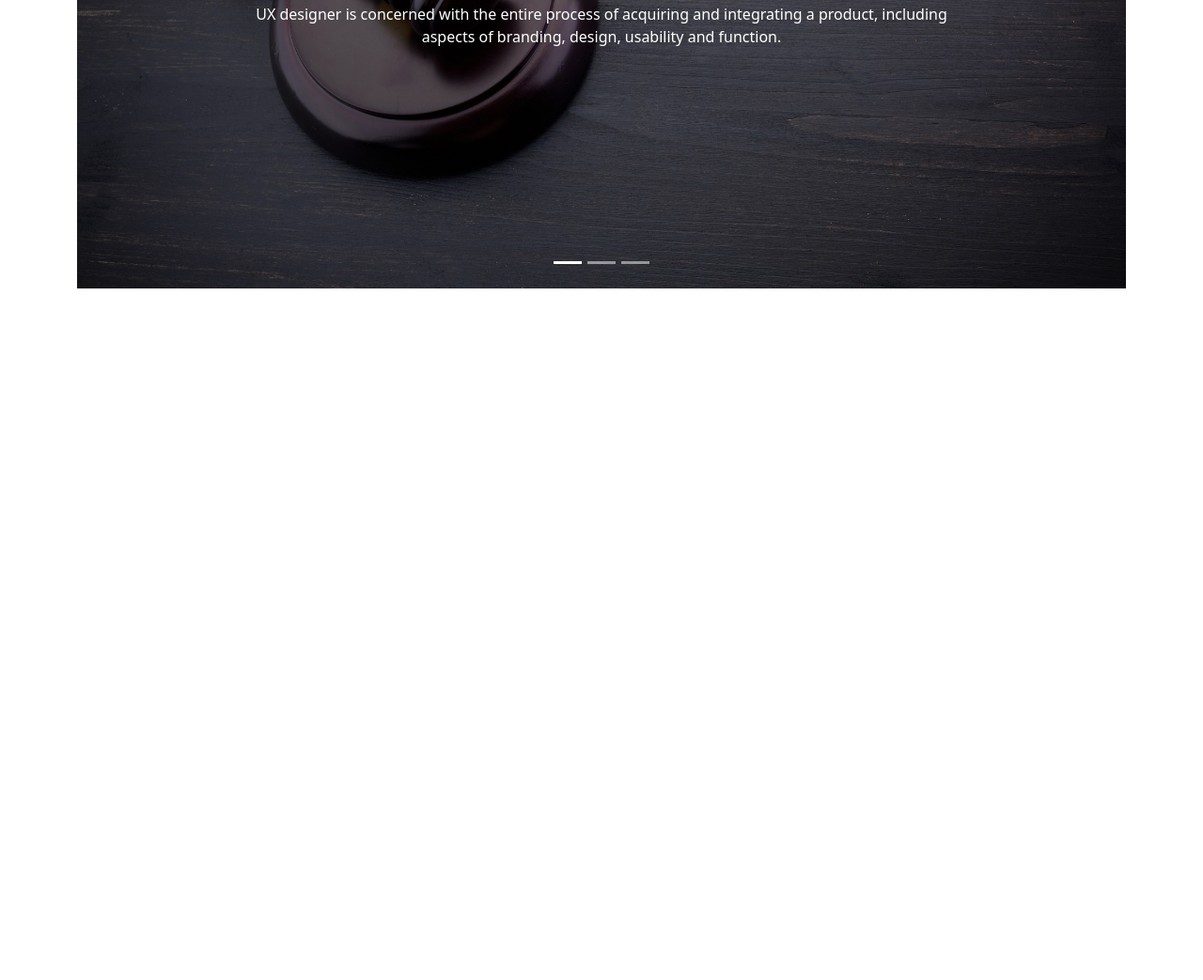
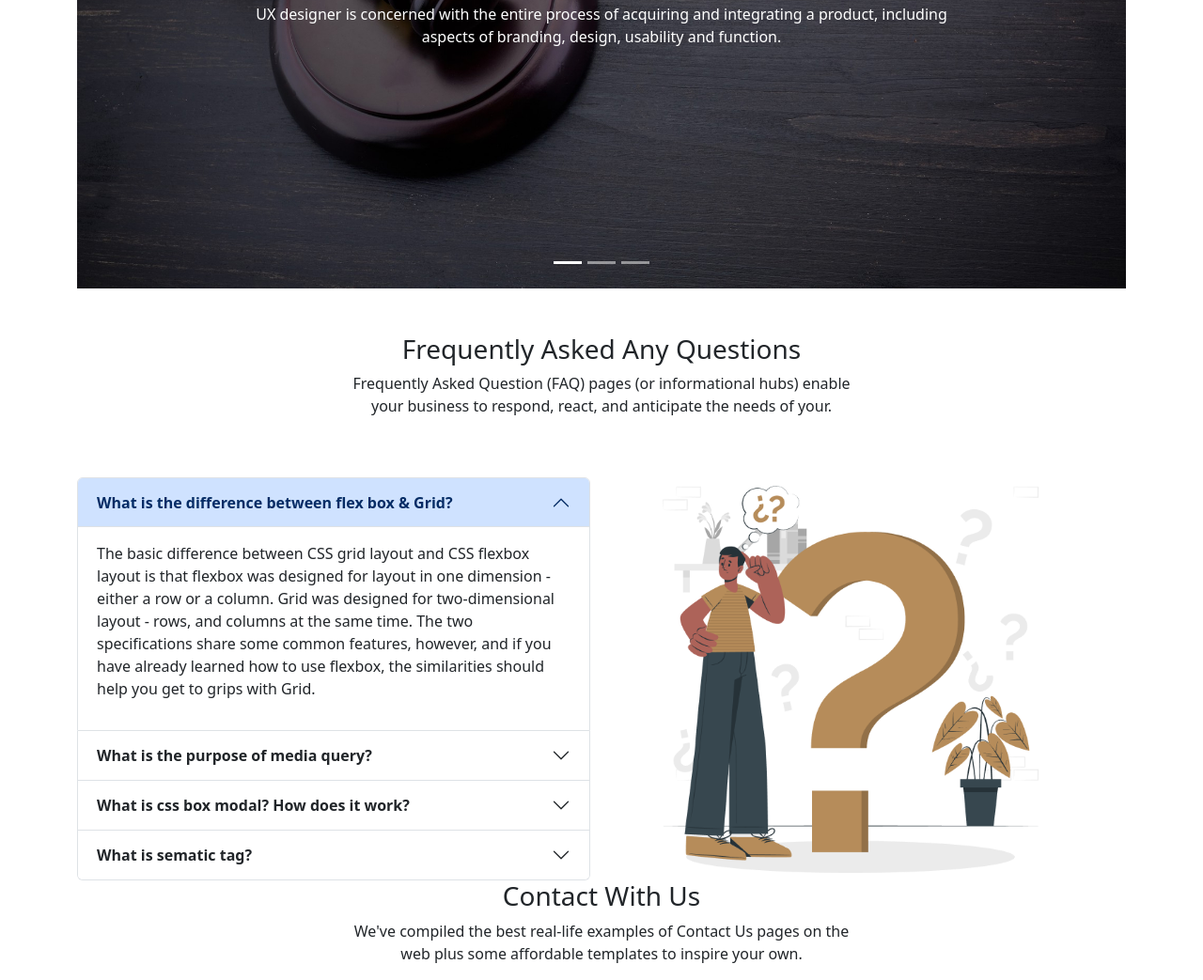
Before and after one commit to mostafizul/Legal-Website, a plain HTML site: page index.html in a window 1280 px wide. Shown: the part 2092-3135 px from the top of the page at 94% size. Before the commit the page ends 2399 px from the top, so only its background shows below. Drawn offline with nearby package versions, Linux system fonts and the light colour scheme.

Commit message:
FAQ section

```diff
--- a/index.html
+++ b/index.html
@@ -251,7 +251,82 @@
               </div>
         </section>
 
+        <section class="FAQ mt-5">
+            <div class="FAQ-content text-center w-50 mx-auto">
+                <h3 class="mb-2">Frequently Asked Any Questions</h3>
+                <p>Frequently Asked Question (FAQ) pages (or informational hubs) enable your business to respond, react, and anticipate the needs of your.</p>
+            </div>
 
+            <div class="row mt-5 d-flex justify-content-center align-items-center gy-3">
+                <div class="col-lg-6 col-md-6 col-sm-12">
+                    <div class="accordion" id="accordionPanelsStayOpenExample">
+                        <div class="accordion-item">
+                          <h2 class="accordion-header">
+                            <button class="accordion-button fw-bolder" type="button" data-bs-toggle="collapse" data-bs-target="#panelsStayOpen-collapseOne" aria-expanded="true" aria-controls="panelsStayOpen-collapseOne">
+                               What is the difference between flex box & Grid?
+                            </button>
+                          </h2>
+                          <div id="panelsStayOpen-collapseOne" class="accordion-collapse collapse show">
+                            <div class="accordion-body">
+                              <p>The basic difference between CSS grid layout and CSS flexbox layout is that flexbox was designed for layout in one dimension - either a row or a column. Grid was designed for two-dimensional layout - rows, and columns at the same time. The two specifications share some common features, however, and if you have already learned how to use flexbox, the similarities should help you get to grips with Grid.</p>
+                            </div>
+                          </div>
+                        </div>
+                        <div class="accordion-item">
+                          <h2 class="accordion-header">
+                            <button class="accordion-button collapsed fw-bolder" type="button" data-bs-toggle="collapse" data-bs-target="#panelsStayOpen-collapseTwo" aria-expanded="false" aria-controls="panelsStayOpen-collapseTwo">
+                                What is the purpose of media query?                            </button>
+                          </h2>
+                          <div id="panelsStayOpen-collapseTwo" class="accordion-collapse collapse">
+                            <div class="accordion-body">
+                              <p>Media queries allow you to apply CSS styles depending on a device's general type (such as print vs. screen) or other characteristics such as screen resolution or browser viewport width. Media queries are used for the following: To conditionally apply styles with the CSS @media and @import at-rules.</p>
+                            </div>
+                          </div>
+                        </div>
+                        <div class="accordion-item">
+                          <h2 class="accordion-header">
+                            <button class="accordion-button collapsed fw-bolder" type="button" data-bs-toggle="collapse" data-bs-target="#panelsStayOpen-collapseThree" aria-expanded="false" aria-controls="panelsStayOpen-collapseThree">
+                                What is css box modal? How does it work?
+                            </button>
+                          </h2>
+                          <div id="panelsStayOpen-collapseThree" class="accordion-collapse collapse">
+                            <div class="accordion-body">
+                              <p>The CSS box model is essentially a box that wraps around every HTML element. It consists of: content, padding, borders and margins. <br> <br>
+                                A box in CSS consists of a content area, which is where any text, images, or other HTML elements are displayed. This is optionally surrounded by padding, a border, and a margin, on one or more sides. </p>
+                            </div>
+                          </div>
+                        </div>
+                        <div class="accordion-item">
+                            <h2 class="accordion-header">
+                              <button class="accordion-button collapsed fw-bolder" type="button" data-bs-toggle="collapse" data-bs-target="#panelsStayOpen-collapseThree" aria-expanded="false" aria-controls="panelsStayOpen-collapseThree">
+                                What is sematic tag?
+                              </button>
+                            </h2>
+                            <div id="panelsStayOpen-collapseThree" class="accordion-collapse collapse">
+                              <div class="accordion-body">
+                                <p>Semantic HTML tags are tags that define the meaning of the content they contain. For example, tags like *header, *article, and *footer are semantic HTML tags. They clearly indicate the role of the content they contain.</p>
+                              </div>
+                            </div>
+                          </div>
+                      </div>
+                </div>
+                <div class="col-lg-6 col-md-6 col-sm-12">
+                    <img src="images/faq.png" alt="" class="w-75 ms-5">
+                </div>
+            </div>
+
+            <section class="contact">
+                <div class="contact-content text-center w-50 mx-auto">
+                    <h3 class="mb-2">Contact With Us</h3>
+                    <p>We've compiled the best real-life examples of Contact Us pages on the web plus some affordable templates to inspire your own.</p>
+                </div>
+
+                <div class="row">
+                    <div class="col"></div>
+                    <div class="col"></div>
+                </div>
+            </section>
+        </section>
 
     </main>
     <!-- main section end -->
--- a/style.css
+++ b/style.css
@@ -27,5 +27,8 @@
     }
     .card{
         border:none !important;
+    }.FAQ .row{
+        display: flex;
+        flex-direction: column-reverse;
     }
   }
```
